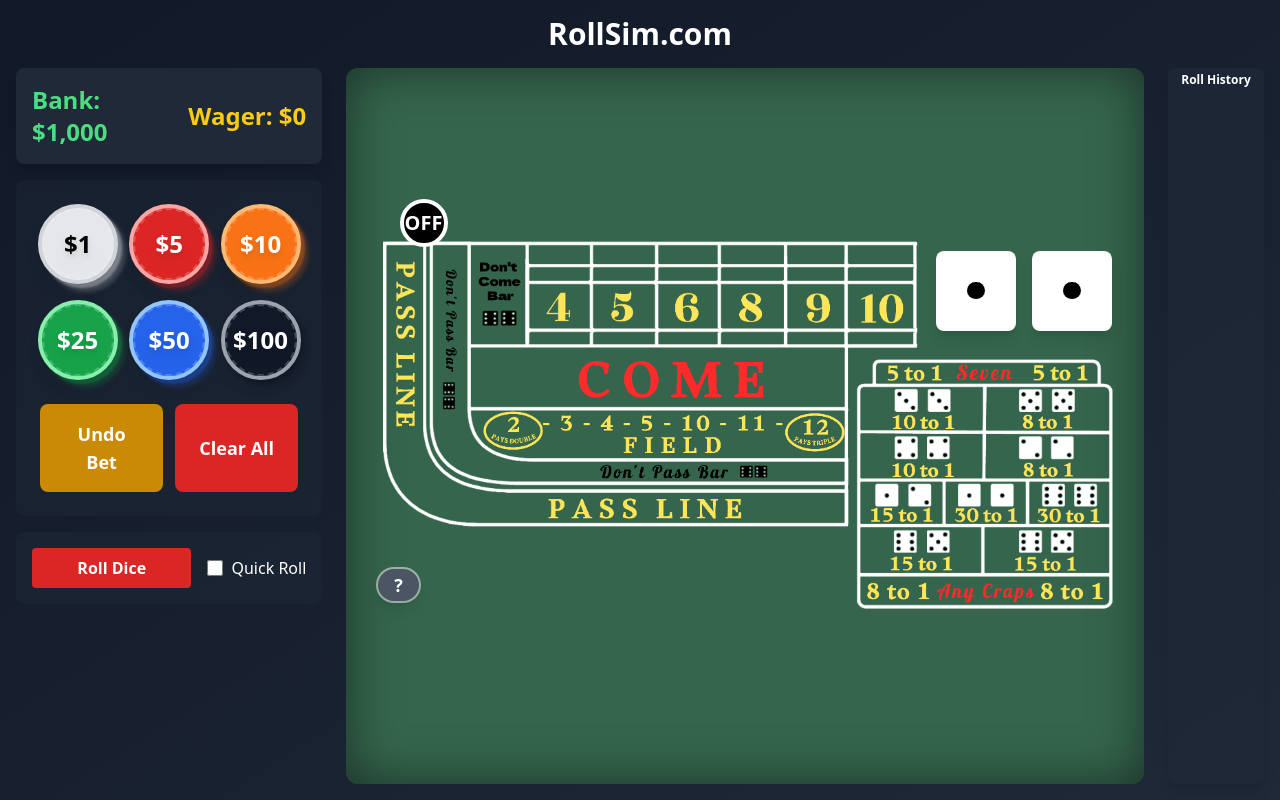
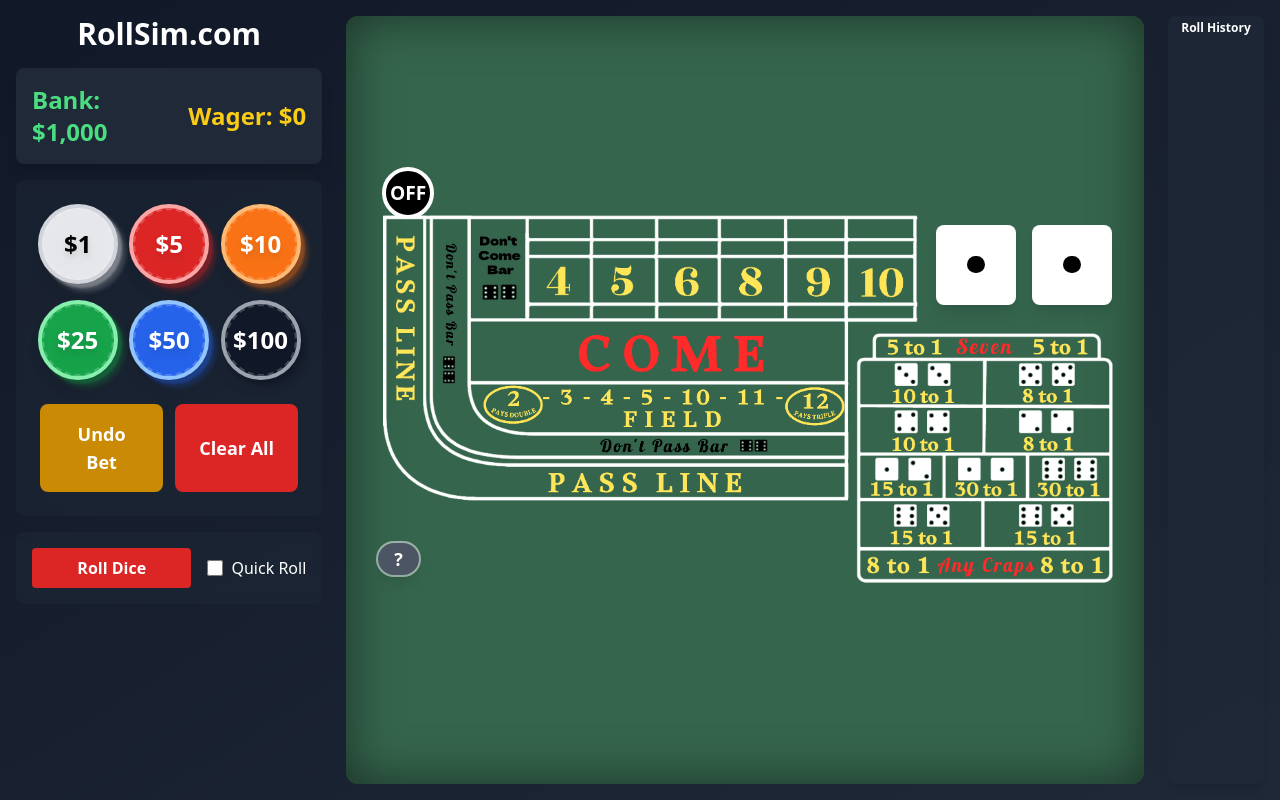
Before and after one commit to adamnelsonarcher/react-craps, a React (Create React App) app: page / in a window 1280 px wide. Built offline with nearby package versions, Linux system fonts and the light colour scheme.

Commit message:
updated design

```diff
--- a/src/App.tsx
+++ b/src/App.tsx
@@ -242,11 +242,11 @@
 
   return (
     <div className="relative h-screen w-screen p-4 flex flex-col bg-gradient-to-br from-gray-900 to-gray-800">
-      <h1 className="text-3xl font-semibold text-white text-center mb-4">RollSim.com</h1>
-
       <div className="flex-1 flex gap-6">
         {/* Left side - Controls */}
         <div className={`flex-1 flex flex-col gap-4 min-w-[250px] max-w-[400px] relative ${helpMode ? 'pointer-events-none' : ''}`}>
+          <h1 className="text-3xl font-semibold text-white text-center">RollSim.com</h1>
+
           <div className="bg-gray-800 rounded-lg p-4 text-center shadow-lg flex justify-between items-center">
             <div className="w-[200px] text-left">
               <span className="text-2xl text-green-400 font-bold">Bank: ${bank.toLocaleString()}</span>
--- a/src/components/GameState.tsx
+++ b/src/components/GameState.tsx
@@ -19,20 +19,20 @@
 }
 
 const PointMarker: React.FC<PointMarkerProps> = ({ point, position, isOn }) => {
-  // Default "OFF" position on the left side of the board
-  const offPosition = { x: 8, y: -3 };
-
+  const offPosition = { x: 6, y: -4 };
   const currentPosition = isOn ? position : offPosition;
 
   return (
     <div
-      className={`absolute w-12 h-12 rounded-full flex items-center justify-center
+      className={`absolute w-[5vw] h-[5vw] min-w-[28px] min-h-[28px] max-w-[52px] max-h-[52px]
+                 rounded-full flex items-center justify-center
                  border-4 transform -translate-x-1/2 -translate-y-1/2
                  font-bold text-xl transition-all duration-1000 ease-in-out
                  ${isOn ? 'bg-white border-black text-black' : 'bg-black border-white text-white'}`}
       style={{
         left: `${currentPosition.x}%`,
         top: `${currentPosition.y}%`,
+        fontSize: 'clamp(12px, 1.5vw, 20px)',
       }}
     >
       {isOn ? 'ON' : 'OFF'}
@@ -54,15 +54,16 @@
   const [isComingOut, setIsComingOut] = React.useState(true);
   const prevRoll = React.useRef({ die1: 0, die2: 0 });
   const [lastWinTimestamp, setLastWinTimestamp] = React.useState(0);
+  const [hasRolled, setHasRolled] = React.useState(false);
 
   // Point marker positions for each number (moved up to avoid overlap)
   const markerPositions: Record<number, { x: number; y: number }> = {
-    4: { x: 25.92, y: -3 },   // Above the 4
-    5: { x: 34.42, y: -3 },   // Above the 5
-    6: { x: 42.92, y: -3 },   // Above the 6
-    8: { x: 51.42, y: -3 },   // Above the 8
-    9: { x: 59.92, y: -3 },   // Above the 9
-    10: { x: 68.42, y: -3 },  // Above the 10
+    4: { x: 25.92, y: -4 },   // Above the 4
+    5: { x: 34.42, y: -4 },   // Above the 5
+    6: { x: 42.92, y: -4 },   // Above the 6
+    8: { x: 51.42, y: -4 },   // Above the 8
+    9: { x: 59.92, y: -4 },   // Above the 9
+    10: { x: 68.42, y: -4 },  // Above the 10
   };
 
   // Add function to determine winning areas based on the roll
@@ -271,88 +272,6 @@
     return { type: 'normal', isComingOut: currentIsComingOut };
   };
 
-  const determineLosingAreas = (total: number, die1: number, die2: number, isComingOut: boolean, point: number | null): WinningArea[] => {
-    const losingAreas: WinningArea[] = [];
-
-    // One-roll bets
-    // Any 7 - Loses on anything other than 7
-    if (total !== 7) {
-      losingAreas.push({ id: 'any-7', type: 'lose' });
-    }
-
-    // Any Craps - Loses on anything other than 2, 3, 12
-    if (![2, 3, 12].includes(total)) {
-      losingAreas.push({ id: 'any-craps', type: 'lose' });
-    }
-
-    // Individual number bets
-    // Snake Eyes (2) - Loses on anything other than 2
-    if (total !== 2) {
-      losingAreas.push({ id: 'roll-2', type: 'lose' });
-    }
-
-    // Three (Ace-Deuce) - Loses on anything other than 3
-    if (total !== 3) {
-      losingAreas.push({ id: 'roll-3', type: 'lose' });
-    }
-
-    // Twelve (Boxcars) - Loses on anything other than 12
-    if (total !== 12) {
-      losingAreas.push({ id: 'roll-12', type: 'lose' });
-    }
-
-    // Eleven (Yo) - Loses on anything other than 11
-    if (total !== 11) {
-      losingAreas.push(
-        { id: 'roll-11-1', type: 'lose' },
-        { id: 'roll-11-2', type: 'lose' }
-      );
-    }
-
-    // Hard ways
-    // Hard 4 - Loses on 7 or any other 4
-    if (total === 7 || (total === 4 && (die1 !== 2 || die2 !== 2))) {
-      losingAreas.push({ id: 'hard-4', type: 'lose' });
-    }
-
-    // Hard 6 - Loses on 7 or any other 6
-    if (total === 7 || (total === 6 && (die1 !== 3 || die2 !== 3))) {
-      losingAreas.push({ id: 'hard-6', type: 'lose' });
-    }
-
-    // Hard 8 - Loses on 7 or any other 8
-    if (total === 7 || (total === 8 && (die1 !== 4 || die2 !== 4))) {
-      losingAreas.push({ id: 'hard-8', type: 'lose' });
-    }
-
-    // Hard 10 - Loses on 7 or any other 10
-    if (total === 7 || (total === 10 && (die1 !== 5 || die2 !== 5))) {
-      losingAreas.push({ id: 'hard-10', type: 'lose' });
-    }
-
-    // Field - Loses on 5, 6, 7, 8
-    if ([5, 6, 7, 8].includes(total)) {
-      losingAreas.push({ id: 'field', type: 'lose' });
-    }
-
-    // Pass line bets
-    if (isComingOut) {
-      if ([2, 3, 12].includes(total)) {
-        losingAreas.push({ id: 'pass-line', type: 'lose' });
-      }
-    } else {
-      if (total === 7) {
-        losingAreas.push({ id: 'pass-line', type: 'lose' });
-        // All place bets lose on seven
-        [4, 5, 6, 8, 9, 10].forEach(num => {
-          losingAreas.push({ id: `place-${num}`, type: 'lose' });
-        });
-      }
-    }
-
-    return losingAreas;
-  };
-
   React.useEffect(() => {
     if (isRolling || !diceTotal) return;
 
@@ -361,9 +280,14 @@
       return;
     }
 
+    // Set hasRolled to true when we get a new roll
+    setHasRolled(true);
+
     // Update previous roll
     prevRoll.current = { die1, die2 };
 
+    // Only process winning areas if we've had an actual roll
+    if (hasRolled) {
       // Determine the outcome of this roll
       const outcome = determineRollOutcome(diceTotal, isComingOut, point);
 
@@ -373,25 +297,11 @@
         timestamp: area.timestamp || Date.now()
       }));
 
-    // Add debug logging
-    //console.log('=== Roll Debug ===');
-    //console.log('Dice:', die1, die2, 'Total:', diceTotal);
-    //console.log('Is Coming Out:', isComingOut);
-    //console.log('Point:', point);
-    //console.log('Outcome:', outcome);
-    //console.log('Winning Areas:', winningAreas.filter(area => area.type === 'win').map(area => area.id));
-    //console.log('Losing Areas:', winningAreas.filter(area => area.type === 'lose').map(area => area.id));
-    //console.log('================');
-
       // Update timestamp to force re-render of winning areas
       setLastWinTimestamp(Date.now());
 
       // Pass winning areas to parent
       onWinningAreas?.(winningAreas);
-
-    // Determine losing areas
-    const losingAreas = determineLosingAreas(diceTotal, die1, die2, isComingOut, point);
-
       // Broadcast the roll outcome
       onRollOutcome?.({
         ...outcome,
@@ -413,6 +323,7 @@
           onRollType?.('craps-out');
         }
       }
+    }
   }, [diceTotal, die1, die2, isRolling]);
 
   return (
```
Lines whose indentation alone changed are shown as unchanged.
